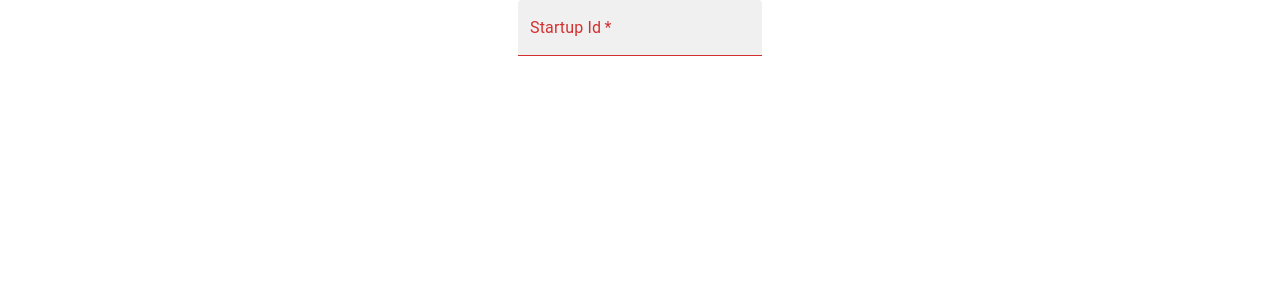
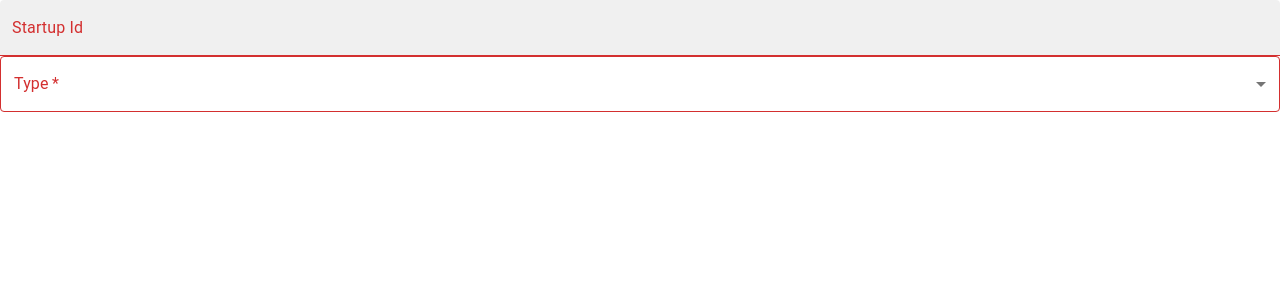
Before and after one commit to Digi-Dojo/MFront-VirtualSpaces, a React (Create React App) app: page / in a window 1280 px wide. Shown: the top 300 px of the page. Built offline with nearby package versions, Linux system fonts and the light colour scheme.

Commit message:
Added OptionsSelector component for choosing among various input possible values, in our case to choose the type of Place
Signed-off-by: Francesco <francesco.mazzini432@gmail.com>

```diff
--- a/src/App.js
+++ b/src/App.js
@@ -1,15 +1,21 @@
 import logo from './logo.svg';
 import './App.css';
-import { NumericField } from './components/Fields';
+import { NumericField, OptionsSelector } from './components/Fields';
 import { useState } from 'react';
 
 function App() {
 
   const [startupId, setStartupId] = useState();
+  const [type, setType] = useState();
 
   return (
     <div className="App">
       <NumericField fieldTitle={"Startup Id"} numValue = {startupId} setNumValue = {setStartupId} />
+      <OptionsSelector fieldTitle={"Type"}
+        options = {["Personal Desk", "Meeting", "Board"]}
+        selectedOption = {type}
+        setSelectedOption = {setType}
+      />
     </div>
   );
 }
--- a/src/components/Fields.jsx
+++ b/src/components/Fields.jsx
@@ -1,22 +1,44 @@
-import { TextField } from "@mui/material";
+import { TextField, FormControl, InputLabel, Select, MenuItem } from "@mui/material";
 
 const NumericField = ({fieldTitle, numValue, setNumValue}) => {
 
-    const isFieldValid = (fieldVal) => (fieldVal != '' && !isNaN(fieldVal))
+    const isFieldValid = (fieldVal) => (fieldVal !== '' && !isNaN(fieldVal))
 
     return (
-        <div>
         <TextField
-                required
-                id="filled-required"
+            id="numeric-field"
             label={fieldTitle}
             variant="filled"
             onChange={(val) => setNumValue(val.target.value)}
             error = { !isFieldValid(numValue) }
+            fullWidth
         />
-        </div>
     )
 
 }
 
-export {NumericField};
+const OptionsSelector = ({fieldTitle, options, selectedOption, setSelectedOption}) => {
+
+    const handleChange = (val) => setSelectedOption(val.target.value);
+    const isFieldValid = (fieldVal) => (fieldVal !== undefined);
+
+    return (
+        <FormControl fullWidth required error = { !isFieldValid(selectedOption)}>
+            <InputLabel>{fieldTitle}</InputLabel>
+            <Select
+                id="options-selector"
+                value={selectedOption}
+                label={fieldTitle}
+                onChange={handleChange}
+            >
+                {
+                    options.map(option =>
+                        <MenuItem value={option}>{option}</MenuItem>
+                    )
+                }
+            </Select>
+        </FormControl>
+    )
+}
+
+export {NumericField, OptionsSelector};
```
Lines whose indentation alone changed are shown as unchanged.
